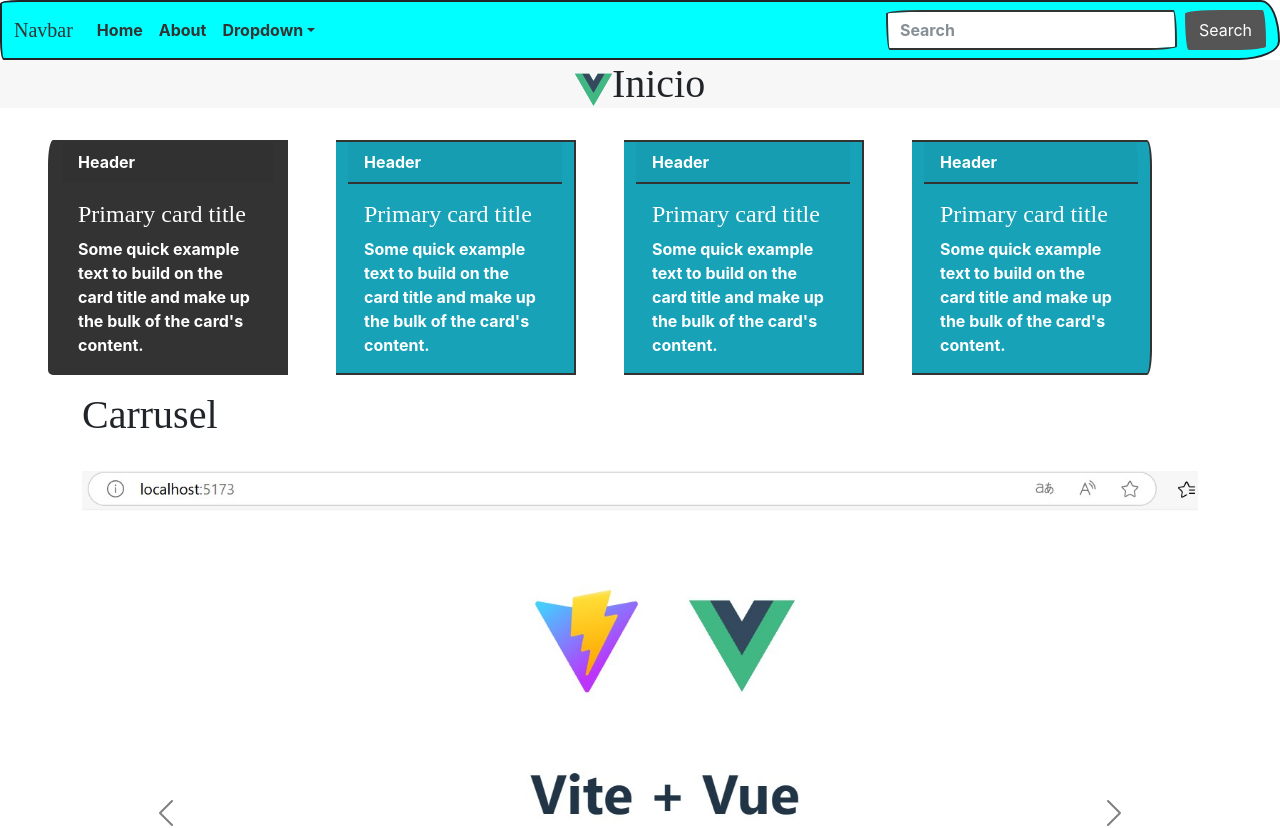
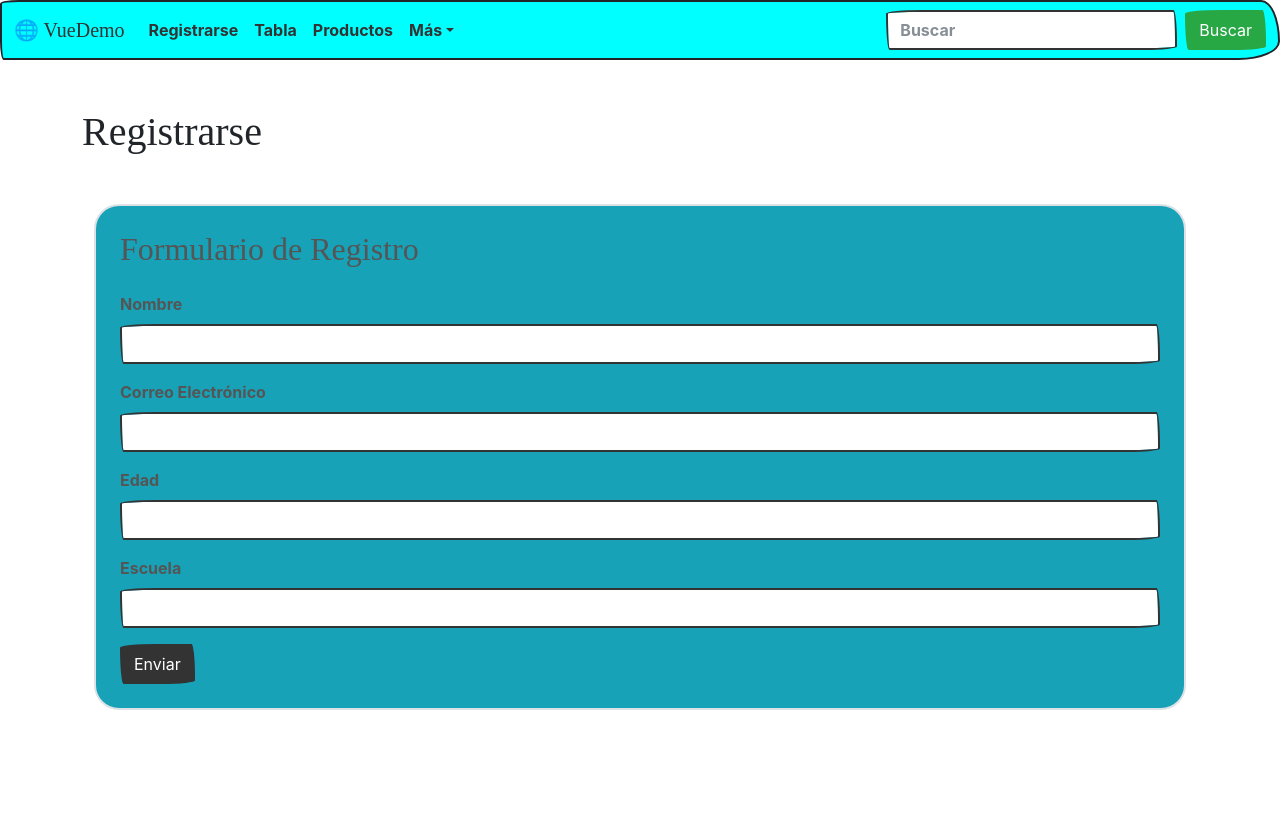
Before and after one commit to devmex77/vuesite, a Vue app: page /registrarse in a window 1280 px wide. Shown: the top 828 px of the page. Built offline with nearby package versions, Linux system fonts and the light colour scheme; a web font is replaced by a local one.

Commit message:
Actualizacion total, se agrega router.js para navegacion, se agrega api.js, formulario.vue, tablaapi.vue

```diff
--- a/package.json
+++ b/package.json
@@ -9,7 +9,8 @@
     "preview": "vite preview"
   },
   "dependencies": {
-    "vue": "^3.5.13"
+    "vue": "^3.5.13",
+    "vue-router": "^4.5.1"
   },
   "devDependencies": {
     "@vitejs/plugin-vue": "^5.2.1",
--- a/src/App.vue
+++ b/src/App.vue
@@ -1,16 +1,13 @@
 <script setup>
-//import HelloWorld from './components/HelloWorld.vue'
 import Navbar from './components/NavBar.vue'
-import Inicio from './layouts/Inicio.vue'
 import Footer from './components/Footer.vue'
 </script>
 
 <template>
   <Navbar></Navbar>
-  <Inicio>
-
-  </Inicio>
-
+  <div class="container mt-5">
+    <router-view></router-view>
+  </div>
   <Footer></Footer>
 
 </template>
--- /dev/null
+++ b/src/api.js
@@ -0,0 +1,11 @@
+import axios from 'axios'
+
+//creando api
+const api = axios.create({
+    baseURL: '',
+    headers: {
+        'content-type': 'application/json'
+    }
+})
+
+export default api
--- a/src/components/Footer.vue
+++ b/src/components/Footer.vue
@@ -1,9 +1,14 @@
 <script setup></script>
 
 <template>
-    <div class="container text-center">
-        <h1>Footer</h1>
+    <div class="mt-5">
+        <h1 class="text-center p-3">Footer</h1>
     </div>
+
 </template>
 
-<style scoped></style>
+<style scoped>
+*{
+    background-color: aqua;
+}
+</style>
--- /dev/null
+++ b/src/components/Formulario.vue
@@ -0,0 +1,88 @@
+<script setup>
+import { reactive } from 'vue'
+//import api from '../api'
+
+//creando objeto reactivo asignado a una constante con la funcion reactive, para poder usarlo con un formulario reactivo
+const form = reactive({
+  nombre: '',
+  correo: '',
+  edad: ''
+})
+
+//creando funcion flecha asincronica asignada a una constante
+const handleSubmit = async () => {
+  //try&catch--> manejo de errores en llamadas a la api, acceso a archivos, ops con base de datos, etc
+  try {
+    await api.post('/items/Registro', form)
+    alert('Formulario enviado con éxito ✅')
+    form.nombre = ''
+    form.correo = ''
+    form.edad = ''
+  } catch (error) {
+    console.error('Error al enviar el formulario:', error.response?.data || error.message)
+    alert('❌ Hubo un error al enviar el formulario.')
+  }
+}
+</script>
+
+<template>
+<div class="container mt-5 mb-5 text-dark">
+    <form @submit.prevent="handleSubmit" class="border p-4 rounded bg-info">
+      <h2 class="mb-4">Formulario de Registro</h2>
+
+      <!-- Nombre -->
+      <div class="mb-3">
+        <label for="nombre" class="form-label">Nombre</label>
+        <input
+          type="text"
+          id="nombre"
+          class="form-control"
+          v-model="form.nombre"
+          required
+        />
+      </div>
+
+      <!-- Email -->
+      <div class="mb-3">
+        <label for="correo" class="form-label">Correo Electrónico</label>
+        <input
+          type="email"
+          id="correo"
+          class="form-control"
+          v-model="form.correo"
+          required
+        />
+      </div>
+
+      <!-- Edad -->
+      <div class="mb-3">
+        <label for="edad" class="form-label">Edad</label>
+        <input
+          type="number"
+          id="edad"
+          class="form-control"
+          v-model="form.edad"
+          min="0"
+        />
+      </div>
+
+      <!-- Escuela -->
+      <div class="mb-3">
+        <label for="nombre_escuela" class="form-label">Escuela</label>
+        <input
+          type="text"
+          id="nombre_escuela"
+          class="form-control"
+          v-model="form.nombre_escuela"
+          min="0"
+        />
+      </div>
+
+      <!-- Botón -->
+      <button type="submit" class="btn btn-primary">Enviar</button>
+    </form>
+  </div>
+  <br>
+</template>
+
+<style scoped></style>
--- a/src/components/NavBar.vue
+++ b/src/components/NavBar.vue
@@ -3,34 +3,36 @@
 <template>
     <nav class="navbar navbar-expand-lg" data-bs-theme="light">
   <div class="container-fluid">
-    <a class="navbar-brand" href="#">Navbar</a>
+    <a class="navbar-brand" href="/">🌐 VueDemo</a>
     <button class="navbar-toggler" type="button" data-bs-toggle="collapse" data-bs-target="#navbarColor03" aria-controls="navbarColor03" aria-expanded="false" aria-label="Toggle navigation">
       <span class="navbar-toggler-icon"></span>
     </button>
     <div class="collapse navbar-collapse" id="navbarColor03">
       <ul class="navbar-nav me-auto">
         <li class="nav-item">
-          <a class="nav-link active" href="#">Home
+          <a class="nav-link active" href="/registrarse">Registrarse
             <span class="visually-hidden">(current)</span>
           </a>
         </li>
         <li class="nav-item">
-          <a class="nav-link" href="#">About</a>
+          <a class="nav-link" href="/tabla">Tabla</a>
+        </li>
+        <li class="nav-item">
+          <a class="nav-link" href="/productos">Productos</a>
         </li>
         <li class="nav-item dropdown">
-          <a class="nav-link dropdown-toggle" data-bs-toggle="dropdown" href="#" role="button" aria-haspopup="true" aria-expanded="false">Dropdown</a>
+          <a class="nav-link dropdown-toggle" data-bs-toggle="dropdown" href="#" role="button" aria-haspopup="true" aria-expanded="false">Más</a>
           <div class="dropdown-menu">
-            <a class="dropdown-item" href="#">Action</a>
-            <a class="dropdown-item" href="#">Another action</a>
-            <a class="dropdown-item" href="#">Something else here</a>
+            <a class="dropdown-item" href="#">Documentos</a>
+            <a class="dropdown-item" href="#">Imagenes</a>
             <div class="dropdown-divider"></div>
-            <a class="dropdown-item" href="#">Separated link</a>
+            <a class="dropdown-item" href="#">Luchosite</a>
           </div>
         </li>
       </ul>
       <form class="d-flex">
-        <input class="form-control me-sm-2" type="search" placeholder="Search">
-        <button class="btn btn-secondary my-2 my-sm-0" type="submit">Search</button>
+        <input class="form-control me-sm-2" type="search" placeholder="Buscar">
+        <button class="btn btn-success my-2 my-sm-0" type="submit">Buscar</button>
       </form>
     </div>
   </div>
--- /dev/null
+++ b/src/components/TablaApi.vue
@@ -0,0 +1,65 @@
+<script setup>
+//import api from '../api.js'
+import { ref, onMounted} from 'vue'
+
+//variable reactiva que contiene un arreglo vacio, es decir que detectara cualquier cambio en la variable
+// y actualizara cada vez que cambie
+const registros = ref([])
+
+// Función para obtener registros desde Directus
+const obtenerRegistros = async () => {
+  try {
+    const response = await api.get('/items/Registro') // la direccion siempre es"/items/nombre_coleccion
+    registros.value = response.data.data
+  } catch (error) {
+    console.error('Error al obtener registros:', error)
+  }
+}
+
+//se usa para ejecutar codigo despues de montar el compoenente en el dom,
+onMounted(() => {
+  //Invocando a la funcion
+  obtenerRegistros()
+})
+
+</script>
+
+<template>
+    <div class="wrapper mb-5">
+        <table border="2" class="container text-center tabla-con-bordes">
+    <thead>
+      <tr>
+        <th>Nombre</th>
+        <th>Correo</th>
+        <th>Edad</th>
+      </tr>
+    </thead>
+    <tbody>
+      <tr v-for="registro in registros" :key="registro.id">
+        <td>{{ registro.nombre }}</td>
+        <td>{{ registro.correo }}</td>
+        <td>{{ registro.edad }}</td>
+      </tr>
+      <!-- Agrega más filas aquí -->
+    </tbody>
+</table>
+
+    </div>
+</template>
+
+<style scoped>
+.tabla-con-bordes {
+    border-collapse: collapse; /* Une los bordes de las celdas */
+    width: 100%;
+  }
+
+  .tabla-con-bordes th,
+  .tabla-con-bordes td {
+    border: 3px solid #5aacef; /* Borde individual para cada celda */
+    padding: 8px;
+  }
+
+  .tabla-con-bordes thead {
+    background-color: #2052de;
+  }
+</style>
--- a/src/layouts/Inicio.vue
+++ b/src/layouts/Inicio.vue
@@ -8,17 +8,19 @@ import Card2 from '../components/Card2.vue'
     <div class="fondo text-center w-100">
 
         <div class="container text-center w-100">
-            <h1>
+            <h1> Este sitio ha sido hecho con
             <a href="https://vuejs.org/" target="_blank">
             <img src="../assets/vue.svg" class="logo vue" alt="Vue logo" />
-            </a>Inicio</h1>
+            </a> y con 🫶</h1>
         </div>
     </div>
+    <div class="container m-5">
+            <h2>Este es un sitio de pruebas y demostraciones de codigo, disponible para el publico en general
+                lo que aqui encontraras son funcionalidades, componentes y elementos de codigo con fines
+                experimentales
+            </h2>
+        </div>
     <div class="card-group row row-cols-1 row-cols-md-3 g-4 ms-5">
-        <Card1></Card1>
-        <Card2></Card2>
-        <Card2></Card2>
-        <Card2></Card2>
 
     </div>
     <Carrusel></Carrusel>
--- a/src/layouts/Registrarse.vue
+++ b/src/layouts/Registrarse.vue
@@ -1,8 +1,11 @@
-<script setup></script>
+<script setup>
+import Formulario from '../components/Formulario.vue'
+</script>
 
 <template>
     <div>
         <h1>Registrarse</h1>
+        <Formulario></Formulario>
     </div>
 </template>
 
--- a/src/main.js
+++ b/src/main.js
@@ -1,5 +1,9 @@
 import { createApp } from 'vue'
 import './style.css'
 import App from './App.vue'
+import router from './router'
 
-createApp(App).mount('#app')
+//llamando al router
+createApp(App).use(router).mount('#app')
+
+.use(router)
--- /dev/null
+++ b/src/router.js
@@ -0,0 +1,21 @@
+import { createRouter, createWebHistory } from 'vue-router'
+import Inicio from './layouts/Inicio.vue'
+import TablaApi from './components/TablaApi.vue'
+import Registrarse from './layouts/Registrarse.vue'
+import Productos from './layouts/Productos.vue'
+
+// rutas del sitio
+const routes = [
+    { path: '/', component: Inicio },
+    { path: '/registrarse', component: Registrarse },
+    { path: '/tabla', component: TablaApi },
+    { path: '/productos', component: Productos },
+]
+
+// creando router
+const router =  createRouter ({
+    history: createWebHistory(),
+    routes,
+})
+
+export default router
```
Also changed, not shown: 1 other file (tests, documents, lock files or other folders).
